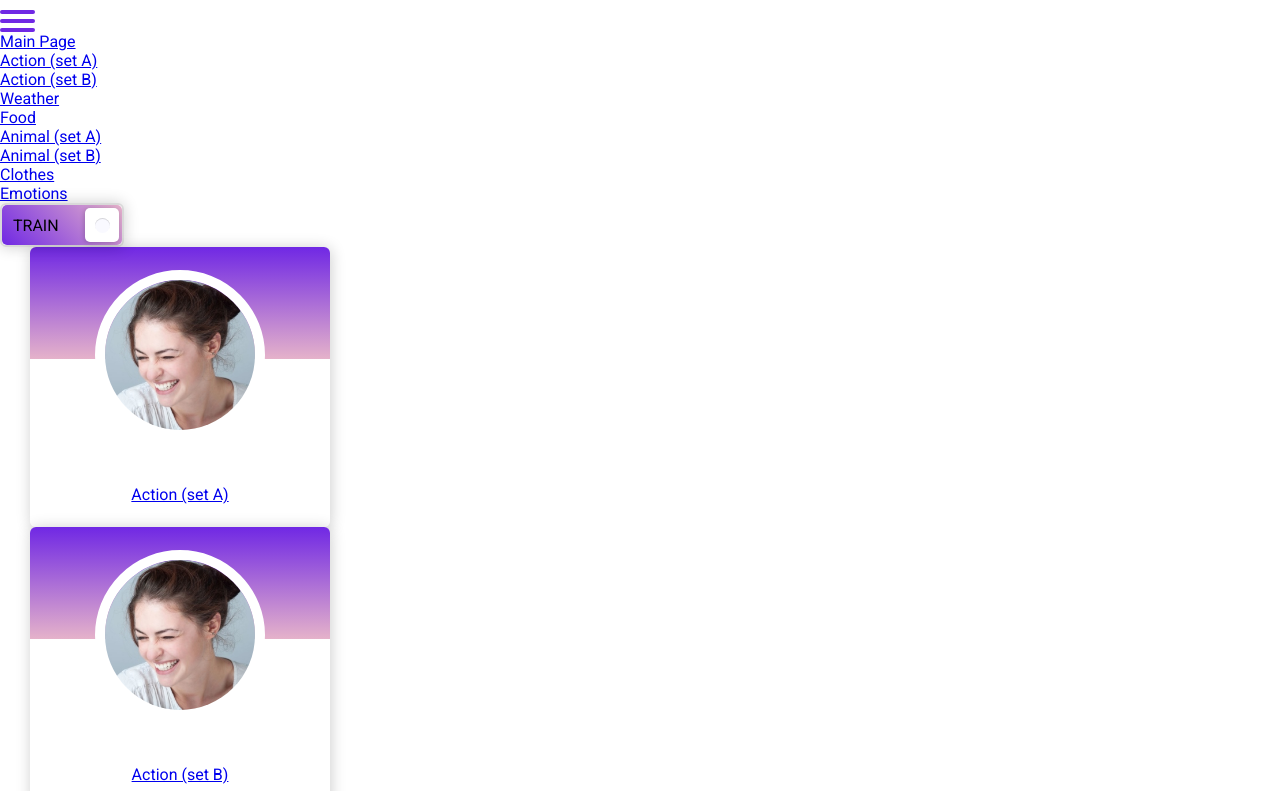
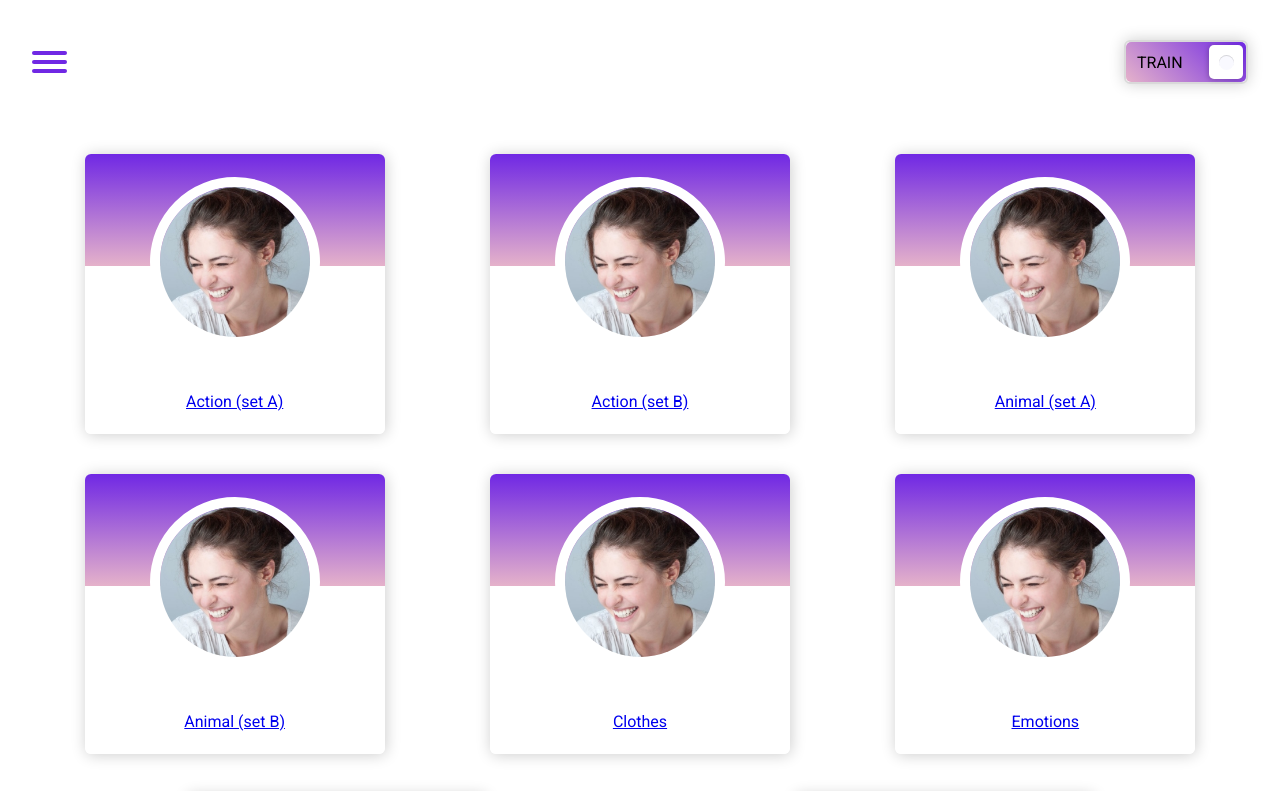
Before and after one commit to Abdulloh76/english-for-kids, a website: page english-for-kids/index.html in a window 1280 px wide. Shown: the top 791 px of the page. Drawn offline with Linux system fonts and the light colour scheme.

Commit message:
feat: compiled styles

```diff
--- a/english-for-kids/sass/style.scss
+++ b/english-for-kids/sass/style.scss
@@ -1,9 +1,13 @@
 // Base
 @import "base/base";
-@import "base/mixins";
 
-
+@import "abstracts/mixins";
+@import "abstracts/placeholders";
+@import "abstracts/variables";
 
 @import "components/switch";
 @import "components/hamburger";
 @import "components/cads";
+
+@import "layout/navigation";
+@import "layout/main-layout";
```
Also changed, not shown: english-for-kids/sass/style.css, 1 other file.
